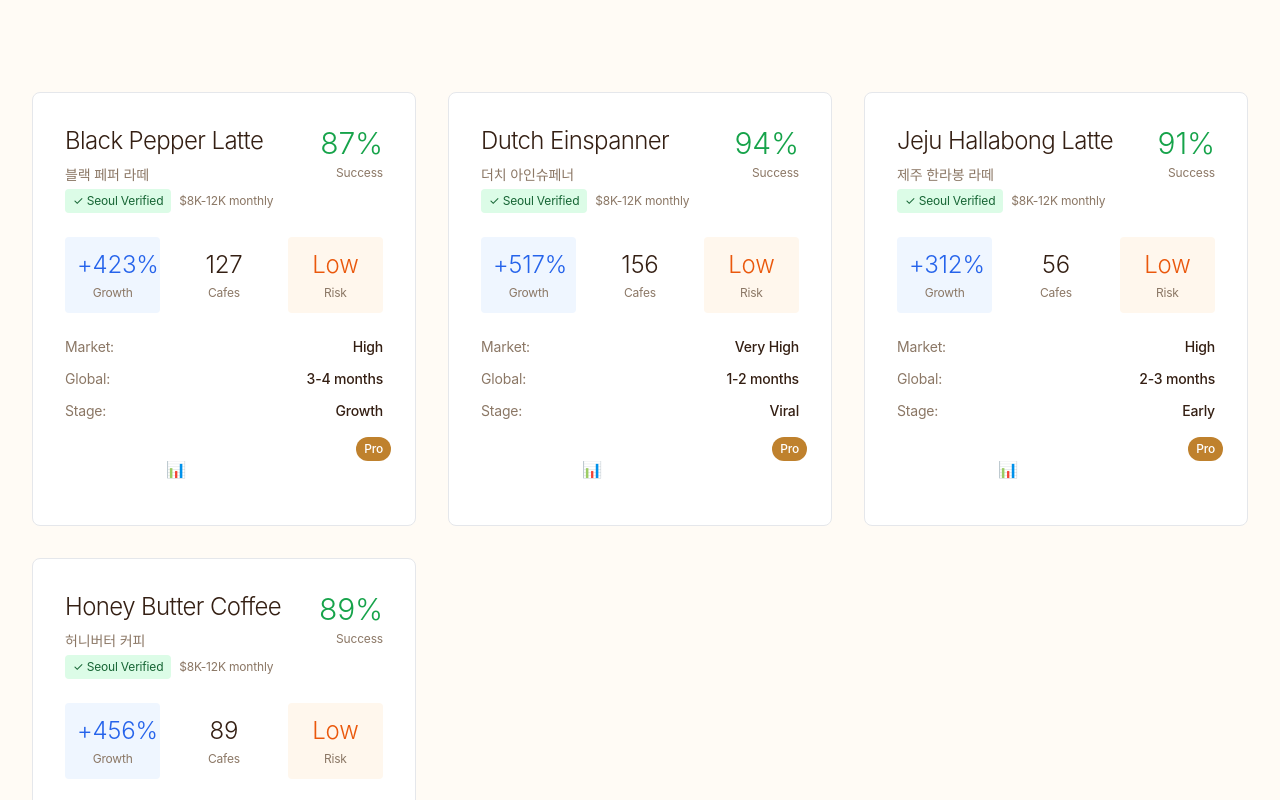
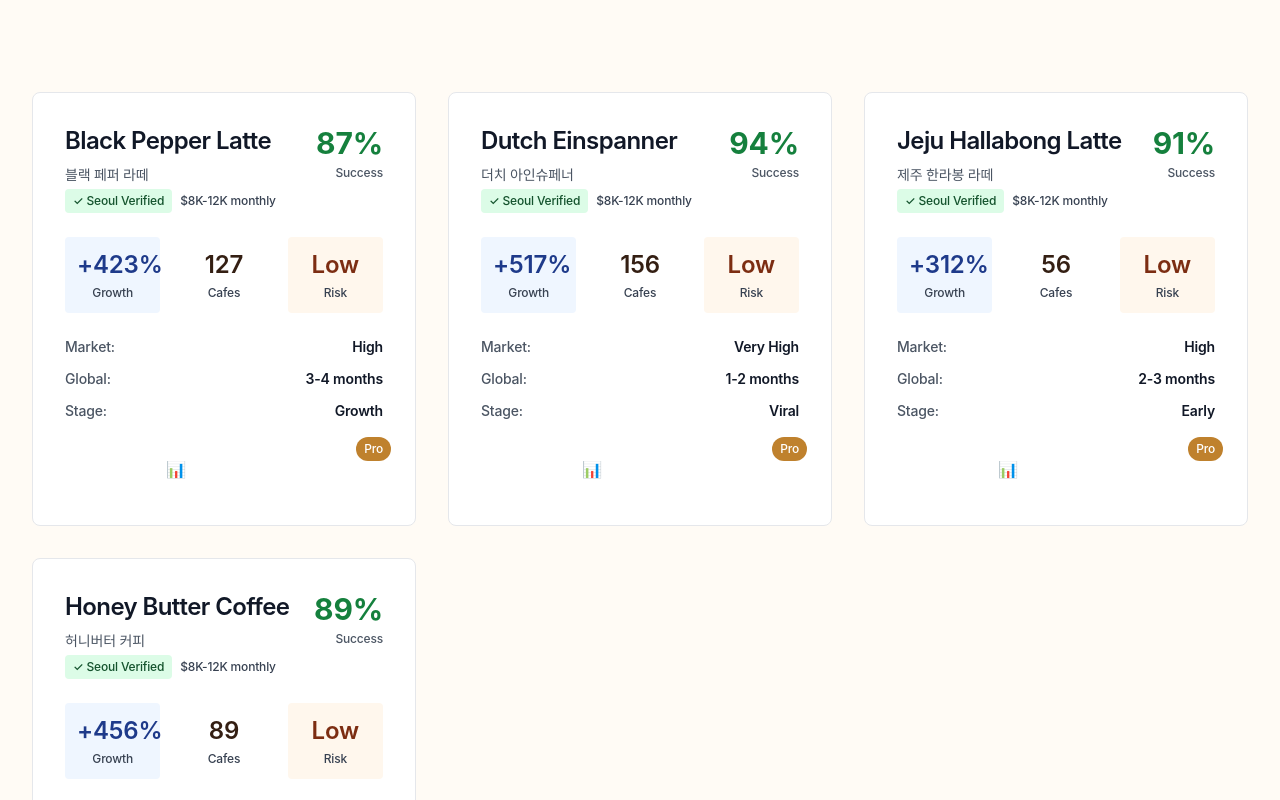
Before and after one commit to Barac9492/seongsucoffee-1, a Next.js app: page /coffee-trends in a window 1280 px wide. Shown: the part 600-1400 px from the top of the page. Built offline with nearby package versions, Linux system fonts and the light colour scheme.

Commit message:
Fix trends card readability: darker text colors, better contrast

```diff
--- a/app/coffee-trends/page.tsx
+++ b/app/coffee-trends/page.tsx
@@ -130,48 +130,48 @@ export default function CoffeeTrendsPage() {
                 <div className="p-4 md:p-8">
                   <div className="flex items-start justify-between mb-4 md:mb-6">
                     <div className="flex-1 min-w-0">
-                      <h3 className="text-lg md:text-2xl font-light mb-1 md:mb-2 text-coffee-primary truncate">{trend.name}</h3>
-                      <p className="text-coffee-earth text-xs md:text-sm">{trend.nameKr}</p>
+                      <h3 className="text-lg md:text-2xl font-semibold mb-1 md:mb-2 text-gray-900 truncate">{trend.name}</h3>
+                      <p className="text-gray-600 text-xs md:text-sm font-medium">{trend.nameKr}</p>
                       <div className="flex items-center gap-2 mt-1">
-                        <span className="text-xs bg-green-100 text-green-800 px-2 py-1 rounded">✓ Seoul Verified</span>
-                        <span className="text-xs text-coffee-earth">$8K-12K monthly</span>
+                        <span className="text-xs bg-green-100 text-green-900 px-2 py-1 rounded font-medium">✓ Seoul Verified</span>
+                        <span className="text-xs text-gray-700 font-medium">$8K-12K monthly</span>
                       </div>
                     </div>
                     <div className="text-right ml-4 flex-shrink-0">
-                      <div className="text-xl md:text-3xl font-light text-green-600 mb-1">{trend.successProbability}%</div>
-                      <div className="text-xs text-coffee-earth">Success</div>
+                      <div className="text-xl md:text-3xl font-bold text-green-700 mb-1">{trend.successProbability}%</div>
+                      <div className="text-xs text-gray-600 font-medium">Success</div>
                     </div>
                   </div>
 
                   {/* Mobile-Optimized Key Metrics */}
                   <div className="grid grid-cols-3 gap-2 md:gap-4 mb-4 md:mb-6">
                     <div className="text-center bg-blue-50 p-2 md:p-3 rounded">
-                      <div className="text-sm md:text-2xl font-light text-blue-600 mb-1">+{trend.growth}%</div>
-                      <div className="text-xs text-coffee-earth">Growth</div>
+                      <div className="text-sm md:text-2xl font-semibold text-blue-900 mb-1">+{trend.growth}%</div>
+                      <div className="text-xs text-gray-700 font-medium">Growth</div>
                     </div>
                     <div className="text-center bg-coffee-cream p-2 md:p-3 rounded">
-                      <div className="text-sm md:text-2xl font-light mb-1 text-coffee-primary">{trend.cafesServing}</div>
-                      <div className="text-xs text-coffee-earth">Cafes</div>
+                      <div className="text-sm md:text-2xl font-semibold mb-1 text-coffee-primary">{trend.cafesServing}</div>
+                      <div className="text-xs text-gray-700 font-medium">Cafes</div>
                     </div>
                     <div className="text-center bg-orange-50 p-2 md:p-3 rounded">
-                      <div className="text-sm md:text-2xl font-light text-orange-600 mb-1">{trend.competitorRisk}</div>
-                      <div className="text-xs text-coffee-earth">Risk</div>
+                      <div className="text-sm md:text-2xl font-semibold text-orange-900 mb-1">{trend.competitorRisk}</div>
+                      <div className="text-xs text-gray-700 font-medium">Risk</div>
                     </div>
                   </div>
 
                   {/* Mobile-Optimized Market Info */}
                   <div className="space-y-2 md:space-y-3 mb-4 md:mb-6">
                     <div className="flex justify-between text-xs md:text-sm">
-                      <span className="text-coffee-earth">Market:</span>
-                      <span className="font-medium text-coffee-primary">{trend.marketReadiness}</span>
+                      <span className="text-gray-600 font-medium">Market:</span>
+                      <span className="font-semibold text-gray-900">{trend.marketReadiness}</span>
                     </div>
                     <div className="flex justify-between text-xs md:text-sm">
-                      <span className="text-coffee-earth">Global:</span>
-                      <span className="font-medium text-coffee-primary">{trend.timeToGlobal}</span>
+                      <span className="text-gray-600 font-medium">Global:</span>
+                      <span className="font-semibold text-gray-900">{trend.timeToGlobal}</span>
                     </div>
                     <div className="flex justify-between text-xs md:text-sm">
-                      <span className="text-coffee-earth">Stage:</span>
-                      <span className="font-medium capitalize text-coffee-primary">{trend.stage}</span>
+                      <span className="text-gray-600 font-medium">Stage:</span>
+                      <span className="font-semibold capitalize text-gray-900">{trend.stage}</span>
                     </div>
                   </div>
 
```
